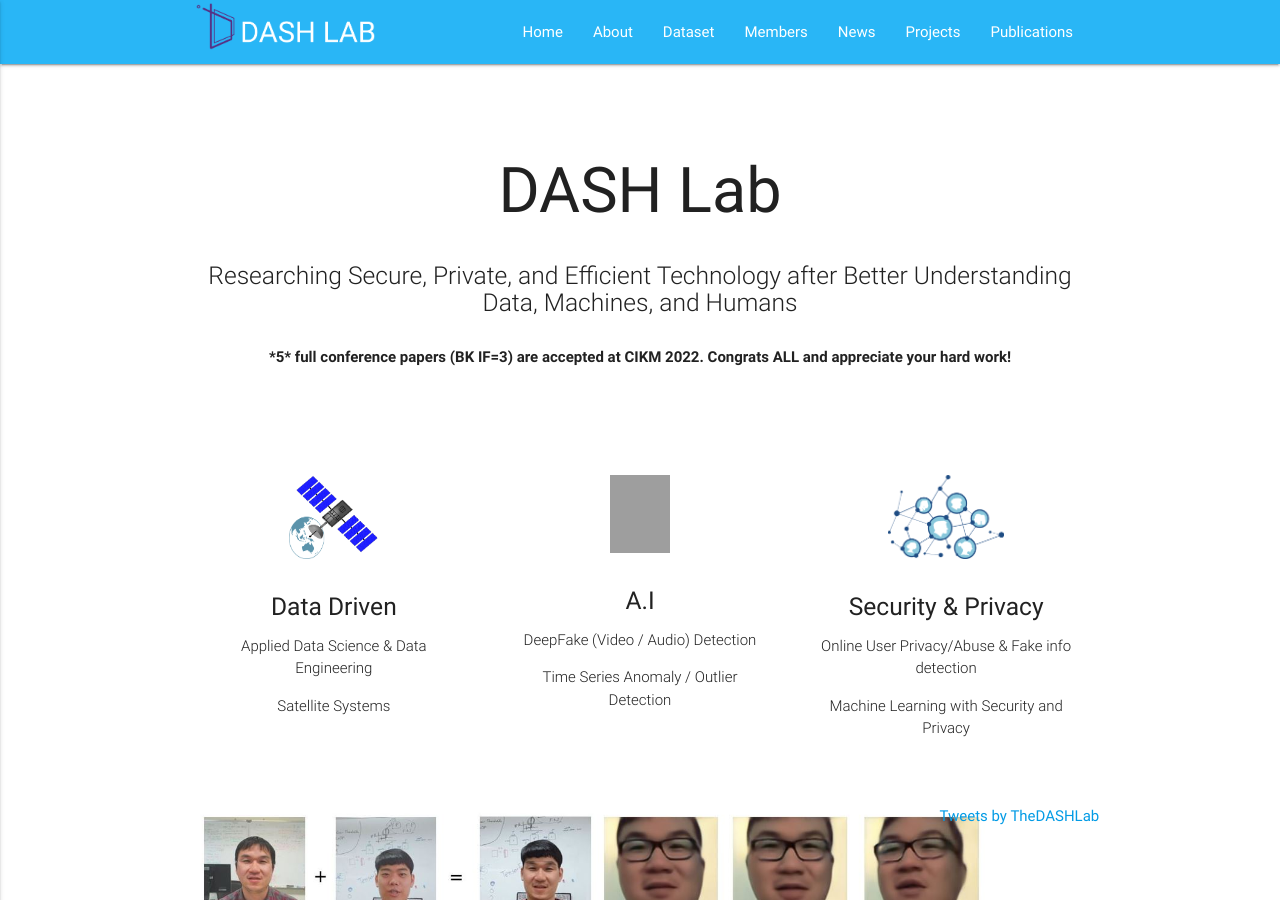
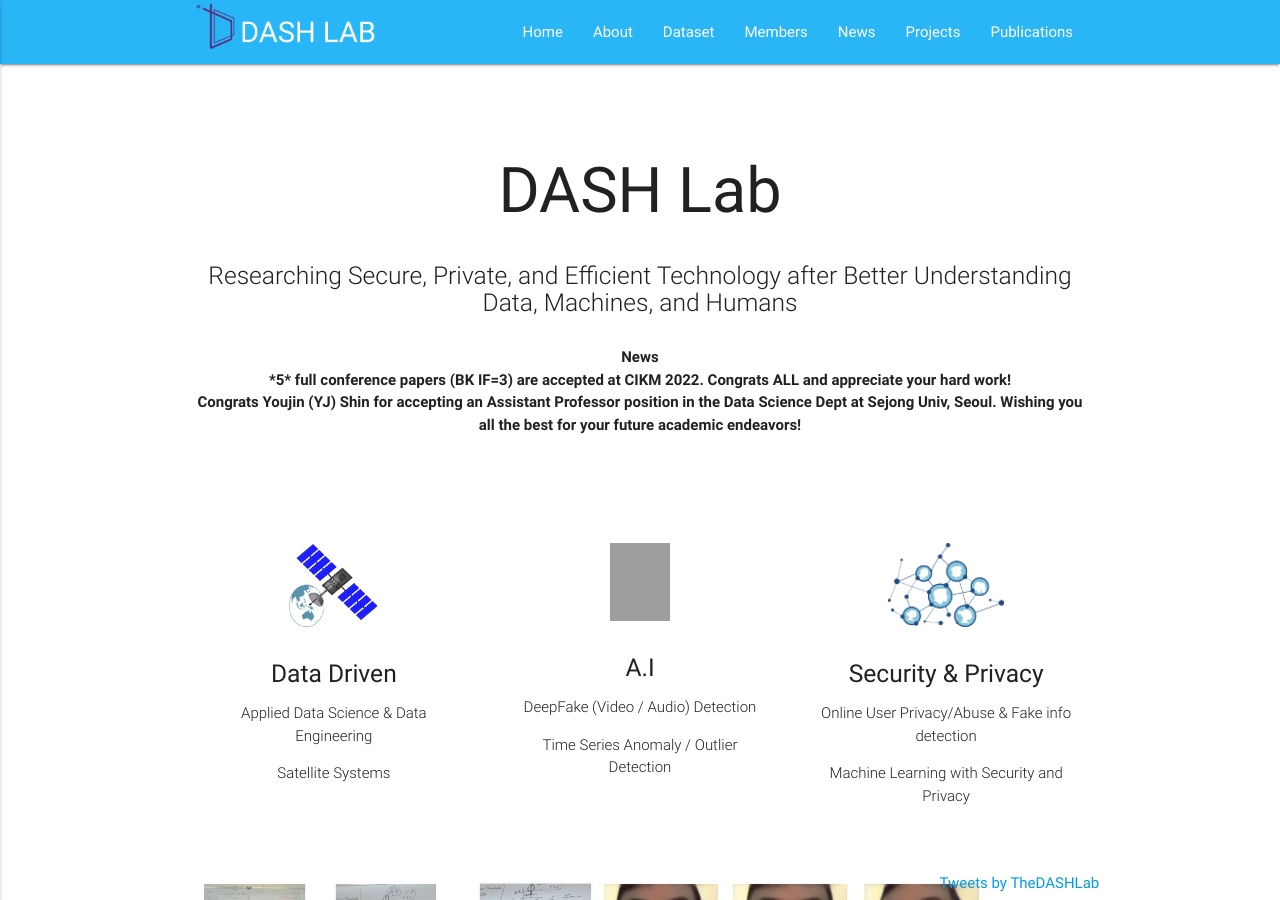
Before and after one commit to Yurim990507/DASH-Lab.github.io, a Jekyll site: the page built from index.md, in a window 1280 px wide and 900 px high. Built offline with Jekyll 4.4.1, drawn with Linux system fonts in a browser that asks for light colours; comment, search, counter and statistics services are not loaded; grey boxes are pictures that could not be loaded.

Commit message:
Update home.html

```diff
--- a/_layouts/home.html
+++ b/_layouts/home.html
@@ -11,7 +11,10 @@ layout: default
       </div>
 
       <div class="row center">
-       <h7 class="header col s12 light"> <b> *5* full conference papers (BK IF=3) are accepted at CIKM 2022. Congrats ALL and appreciate your hard work! </b></h7>
+        <h7 class="header col s12 light"> <b> News </b></h7>
+        <h7 class="header col s12 light"> <b> *5* full conference papers (BK IF=3) are accepted at CIKM 2022. Congrats ALL and appreciate your hard work! </b></h7>
+        <h7 class="header col s12 light"> <b> Congrats Youjin (YJ) Shin for accepting an Assistant Professor position in the Data Science Dept at Sejong Univ, Seoul. Wishing you all the best for your future academic endeavors!  </b></h7>
+
       </div>
         <br><br>
 
```
